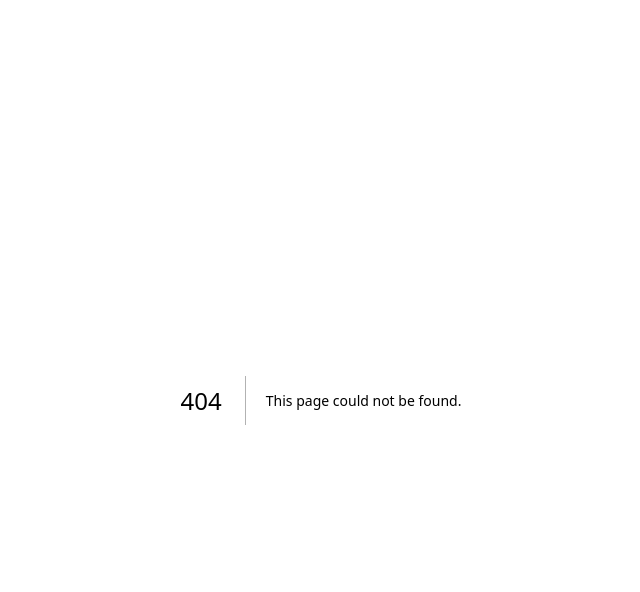
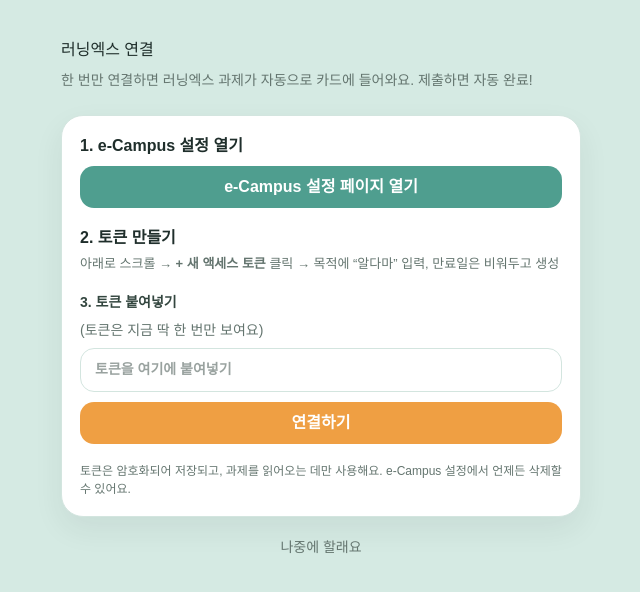
Before and after one commit to taektegi/tgthon-aldama, a Next.js app: page /connect/learnx in a window 1280 px wide. Before the commit this address had no page. Shown: the top 592 px of the page, without its empty margins (319-959 px from the left). Built offline with nearby package versions, Linux system fonts and the light colour scheme; no server answers.

Commit message:
feat: 러닝엑스 연결 페이지 및 연결/해제 액션

```diff
--- /dev/null
+++ b/src/app/connect/learnx/actions.ts
@@ -0,0 +1,79 @@
+"use server";
+
+import { redirect } from "next/navigation";
+import { revalidatePath } from "next/cache";
+import { z } from "zod";
+import { createClient } from "@/lib/supabase/server";
+import { encryptSecret } from "@/lib/crypto";
+import { CanvasAuthError, fetchSelf } from "@/lib/canvas/api";
+import { syncCanvasSource } from "@/lib/canvas/sync";
+
+async function authenticatedClient() {
+  const supabase = await createClient();
+  const { data, error } = await supabase.auth.getClaims();
+  const userId = data?.claims?.sub;
+  if (error || typeof userId !== "string") redirect("/login");
+  return { supabase, userId };
+}
+
+export async function connectLearnX(formData: FormData) {
+  const token = z.string().trim().min(10).safeParse(formData.get("token"));
+  if (!token.success) redirect("/connect/learnx?error=invalid");
+  const { supabase, userId } = await authenticatedClient();
+
+  // 토큰이 진짜인지 학교에 물어본다 ("이 출입증 유효해?")
+  let displayName = "";
+  try {
+    displayName = (await fetchSelf(token.data)).name;
+  } catch (error) {
+    redirect(error instanceof CanvasAuthError ? "/connect/learnx?error=invalid" : "/connect/learnx?error=network");
+  }
+
+  // 기존 연결이 있으면 토큰 교체(재연결), 없으면 새로 만든다
+  const { data: existing } = await supabase
+    .from("sources")
+    .select("id")
+    .eq("user_id", userId)
+    .eq("type", "canvas")
+    .maybeSingle();
+  const credential = encryptSecret(token.data);
+  let sourceId: string;
+  if (existing) {
+    await supabase
+      .from("sources")
+      .update({ credential_ciphertext: credential, status: "active", last_sync_error: null })
+      .eq("id", existing.id);
+    sourceId = existing.id;
+  } else {
+    const { data: created, error } = await supabase
+      .from("sources")
+      .insert({ user_id: userId, type: "canvas", name: `러닝엑스 (${displayName})`, credential_ciphertext: credential })
+      .select("id")
+      .single();
+    if (error || !created) redirect("/connect/learnx?error=save");
+    sourceId = created.id;
+  }
+
+  // 첫 동기화. 실패해도 연결 자체는 저장돼 있으니 대시보드에서 다시 시도 가능
+  let inserted = 0;
+  try {
+    const result = await syncCanvasSource(supabase, {
+      id: sourceId,
+      user_id: userId,
+      credential_ciphertext: credential,
+    });
+    inserted = result.inserted;
+  } catch {
+    // sources.status / last_sync_error에 기록됨 — 대시보드 배너가 안내
+  }
+  revalidatePath("/dashboard");
+  redirect(`/dashboard?connected=${inserted}`);
+}
+
+export async function disconnectLearnX() {
+  const { supabase, userId } = await authenticatedClient();
+  // 소스만 삭제 — events.source_id는 on delete set null이라 카드는 남는다
+  await supabase.from("sources").delete().eq("user_id", userId).eq("type", "canvas");
+  revalidatePath("/dashboard");
+  redirect("/dashboard");
+}
--- /dev/null
+++ b/src/app/connect/learnx/page.tsx
@@ -0,0 +1,68 @@
+import Link from "next/link";
+import { connectLearnX } from "./actions";
+
+const ERROR_MESSAGES: Record<string, string> = {
+  invalid: "토큰이 올바르지 않아요. e-Campus에서 다시 복사해주세요.",
+  network: "e-Campus에 연결하지 못했어요. 잠시 후 다시 시도해주세요.",
+  save: "저장 중 문제가 생겼어요. 다시 시도해주세요.",
+};
+
+export default async function ConnectLearnXPage({
+  searchParams,
+}: {
+  searchParams: Promise<{ error?: string }>;
+}) {
+  const { error } = await searchParams;
+  const settingsUrl = `${process.env.NEXT_PUBLIC_CANVAS_BASE_URL}/profile/settings`;
+
+  return (
+    <main className="shell" style={{ padding: "38px 0 80px", maxWidth: 520 }}>
+      <h1 style={{ margin: 0 }}>러닝엑스 연결</h1>
+      <p className="muted" style={{ margin: "8px 0 24px", fontSize: 14 }}>
+        한 번만 연결하면 러닝엑스 과제가 자동으로 카드에 들어와요. 제출하면 자동 완료!
+      </p>
+
+      <section className="card" style={{ padding: 18, display: "grid", gap: 18 }}>
+        <div>
+          <p style={{ margin: "0 0 8px", fontWeight: 700 }}>1. e-Campus 설정 열기</p>
+          <a href={settingsUrl} target="_blank" rel="noreferrer" className="button button-primary" style={{ width: "100%" }}>
+            e-Campus 설정 페이지 열기
+          </a>
+        </div>
+
+        <div>
+          <p style={{ margin: "0 0 4px", fontWeight: 700 }}>2. 토큰 만들기</p>
+          <p className="muted" style={{ margin: 0, fontSize: 13 }}>
+            아래로 스크롤 → <b>+ 새 액세스 토큰</b> 클릭 → 목적에 &ldquo;알다마&rdquo; 입력, 만료일은 비워두고 생성
+          </p>
+        </div>
+
+        <form action={connectLearnX} style={{ display: "grid", gap: 10 }}>
+          <label className="label">
+            3. 토큰 붙여넣기 <span className="muted" style={{ fontWeight: 400 }}>(토큰은 지금 딱 한 번만 보여요)</span>
+            <input
+              className="field"
+              name="token"
+              type="password"
+              required
+              autoComplete="off"
+              placeholder="토큰을 여기에 붙여넣기"
+            />
+          </label>
+          {error && (
+            <p style={{ margin: 0, fontSize: 13, color: "#c0392b" }}>{ERROR_MESSAGES[error] ?? "문제가 생겼어요."}</p>
+          )}
+          <button type="submit" className="button button-accent">연결하기</button>
+        </form>
+
+        <p className="muted" style={{ margin: 0, fontSize: 12 }}>
+          토큰은 암호화되어 저장되고, 과제를 읽어오는 데만 사용해요. e-Campus 설정에서 언제든 삭제할 수 있어요.
+        </p>
+      </section>
+
+      <p style={{ textAlign: "center", marginTop: 18 }}>
+        <Link href="/dashboard" className="muted" style={{ fontSize: 14 }}>나중에 할래요</Link>
+      </p>
+    </main>
+  );
+}
```
